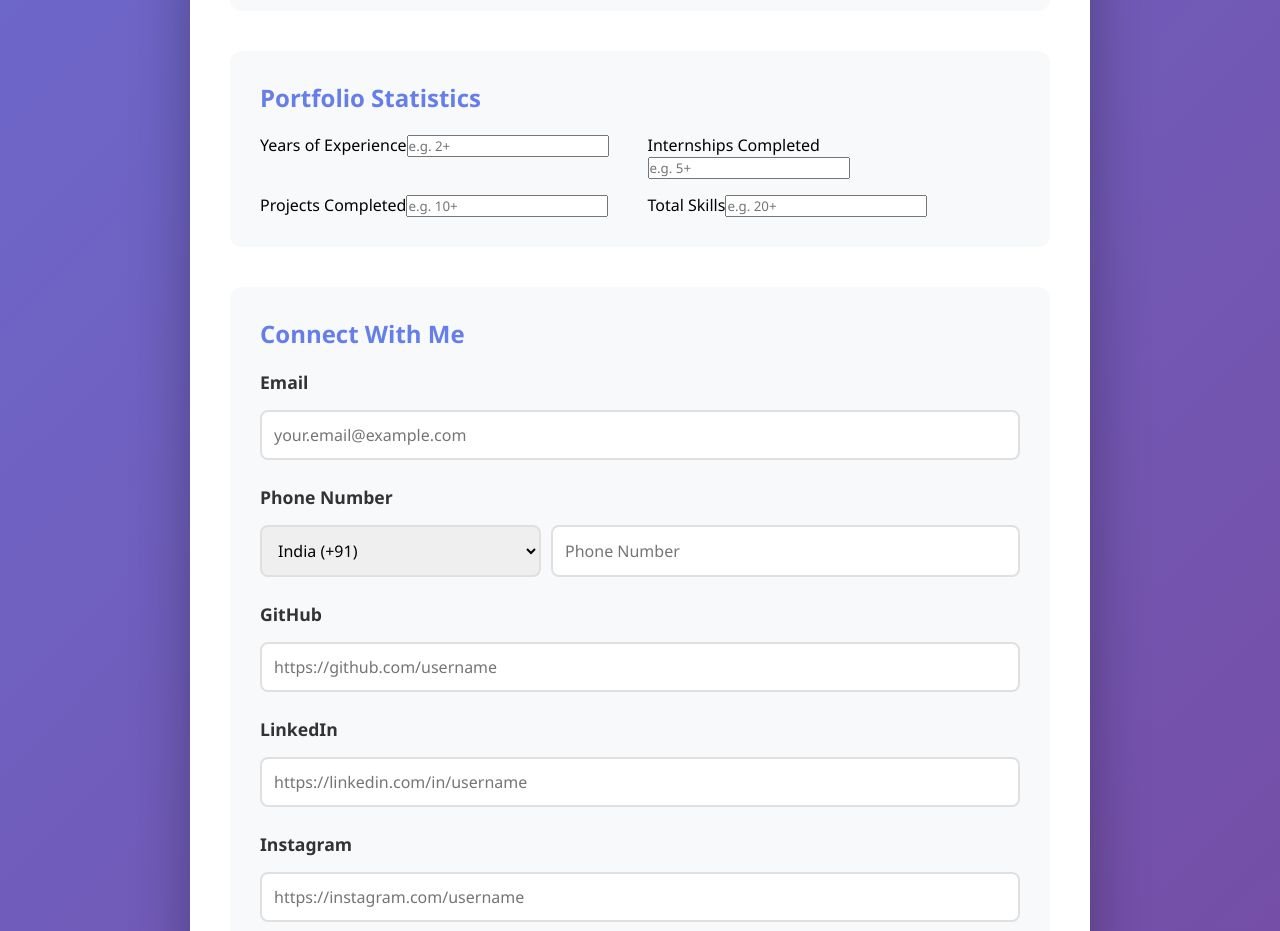
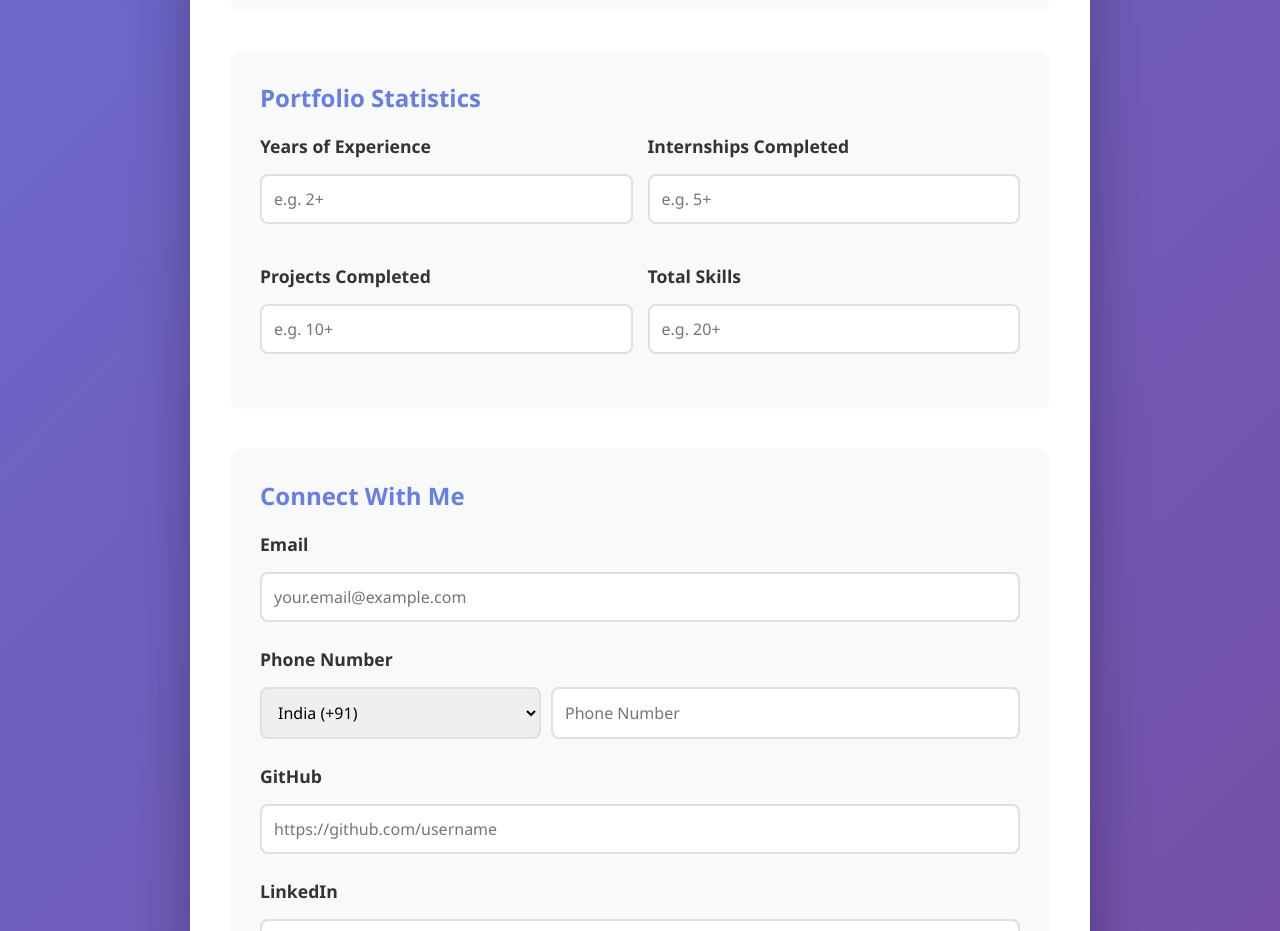
Before and after one commit to Sanika-13/OneBuild-Front, a React (Create React App) app: page /dashboard in a window 1280 px wide. Shown: the part 2100-3031 px from the top of the page. Built offline with nearby package versions, Linux system fonts and the light colour scheme; sample sign-in values are in the browser's storage.

Commit message:
Fix stats form layout: Add form-group class for spacing and styling

```diff
--- a/src/pages/StudentDashboard.js
+++ b/src/pages/StudentDashboard.js
@@ -817,7 +817,7 @@ const StudentDashboard = () => {
         <div className="form-section">
           <h3>Portfolio Statistics</h3>
           <div className="form-group-row" style={{ display: 'grid', gridTemplateColumns: '1fr 1fr', gap: '15px' }}>
-            <div>
+            <div className="form-group">
               <label>Years of Experience</label>
               <input
                 type="text"
@@ -828,7 +828,7 @@ const StudentDashboard = () => {
                 required
               />
             </div>
-            <div>
+            <div className="form-group">
               <label>Internships Completed</label>
               <input
                 type="text"
@@ -839,7 +839,7 @@ const StudentDashboard = () => {
                 required
               />
             </div>
-            <div>
+            <div className="form-group">
               <label>Projects Completed</label>
               <input
                 type="text"
@@ -850,7 +850,7 @@ const StudentDashboard = () => {
                 required
               />
             </div>
-            <div>
+            <div className="form-group">
               <label>Total Skills</label>
               <input
                 type="text"
```
